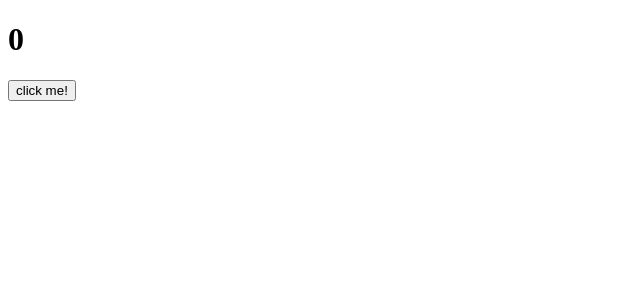
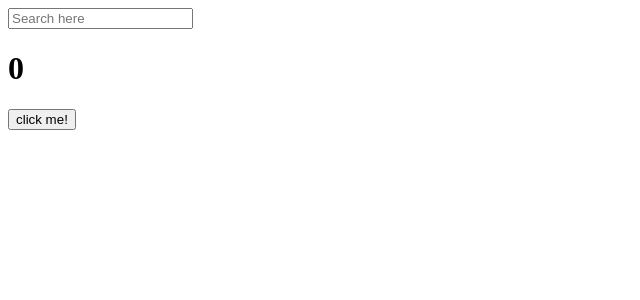
Before and after one commit to auaicn/Course-ReactJS-Example, a React (Create React App) app in the folder react-for-beginners/: page / in a window 1280 px wide. Shown: the top 300 px of the page, without its empty margins (0-640 px from the left). Built offline with nearby package versions, Linux system fonts and the light colour scheme.

Commit message:
Study: Tried adding dependencies to React Effect

```diff
--- a/react-for-beginners/src/App.js
+++ b/react-for-beginners/src/App.js
@@ -2,16 +2,30 @@ import { useState, useEffect } from "react";
 
 function App() {
   const [counter, setState] = useState(0);
-  const onClick = () => setState((prev) => prev + 1);
+  const [keyword, setKeyword] = useState("");
 
-  console.log("I run all the time");
+  const onClick = () => setState((previousValue) => previousValue + 1);
+  const onChange = (event) => setKeyword(event.target.value);
 
   useEffect(() => {
-    console.log("CALL THE API....");
+    console.log("I run only once.");
   }, []);
+
+  useEffect(() => {
+    console.log("I run when 'keyword' changes.");
+  }, [keyword]);
+
+  useEffect(() => {
+    console.log("I run when 'counter' changes.");
+  }, [counter]);
+
+  useEffect(() => {
+    console.log("I run when 'keyword' or 'counter' changes.");
+  }, [keyword, counter]);
 
   return (
     <div>
+      <input value={keyword} type="text" placeholder="Search here" onChange={onChange} />
       <h1>{counter}</h1>
       <button onClick={onClick}>click me!</button>
     </div>
```
